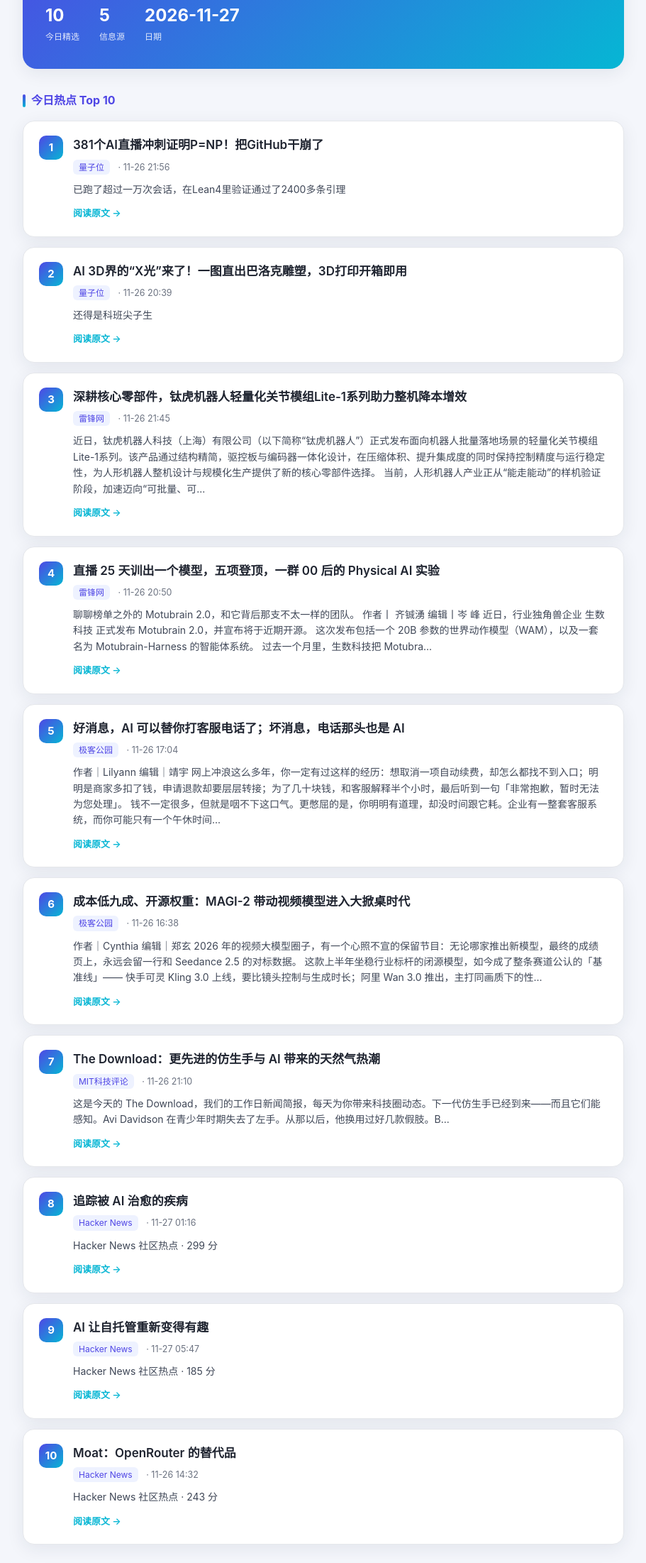
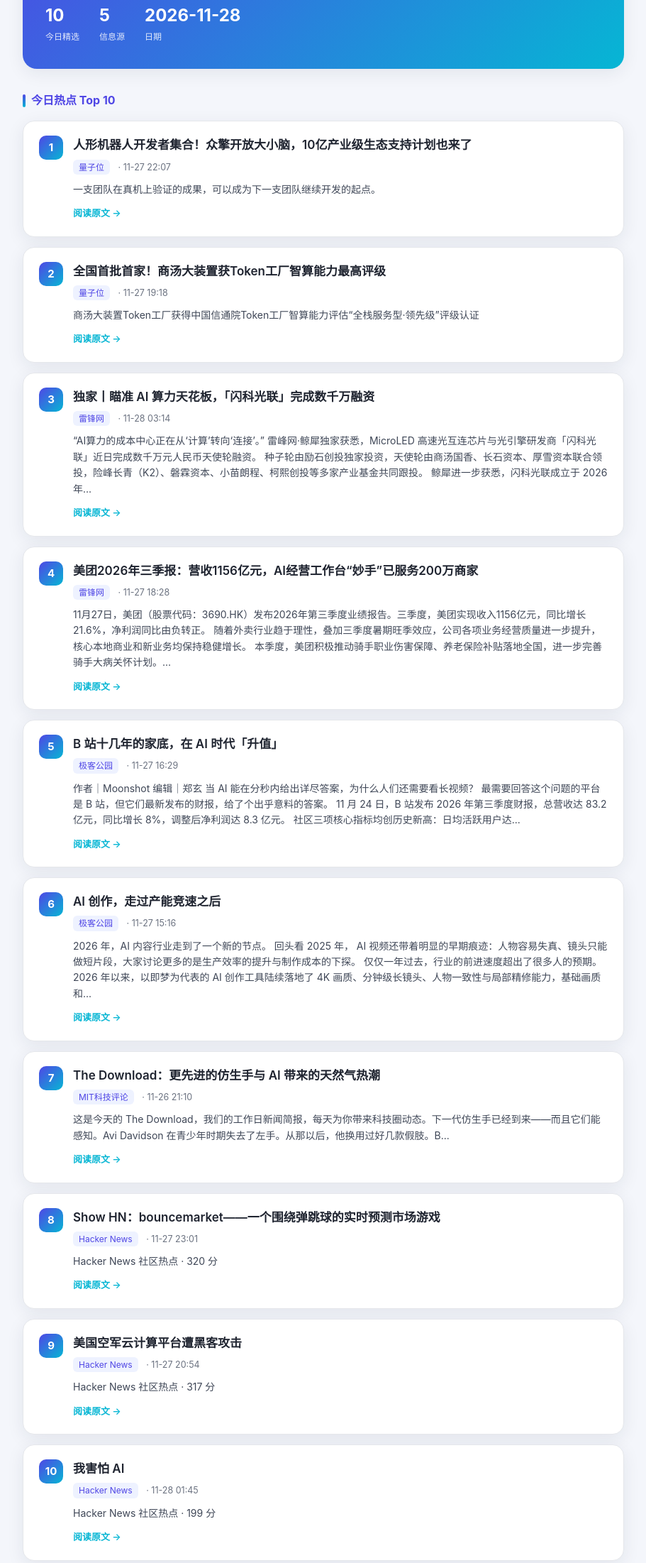
Before and after one commit to yangxe050102/hermes-ai-news, a plain HTML site: page docs/index.html in a window 1280 px wide. Shown: the part 196-2398 px from the top of the page at 71% size, without its empty margins (184-1095 px from the left). Drawn offline with Linux system fonts and the light colour scheme.

Commit message:
Daily AI news briefing 2026-11-28

```diff
--- a/docs/index.html
+++ b/docs/index.html
@@ -4,7 +4,7 @@
 <meta charset="utf-8">
 <meta name="viewport" content="width=device-width, initial-scale=1">
 <meta name="color-scheme" content="light">
-<title>AI 热点日报 · 2026-11-27</title>
+<title>AI 热点日报 · 2026-11-28</title>
 <style>
 :root {
   --bg: #f4f6fb;
@@ -103,12 +103,12 @@ body {
   <div class="wrap">
     <header class="hero">
       <span class="tag">HERMES DAILY</span>
-      <h1>AI 热点日报 · 2026-11-27</h1>
+      <h1>AI 热点日报 · 2026-11-28</h1>
       <div class="sub">AI 领域热点聚合 · 全部内容已翻译为简体中文</div>
       <div class="stats">
         <div><div class="num">10</div><div class="lbl">今日精选</div></div>
         <div><div class="num">5</div><div class="lbl">信息源</div></div>
-        <div><div class="num">2026-11-27</div><div class="lbl">日期</div></div>
+        <div><div class="num">2026-11-28</div><div class="lbl">日期</div></div>
       </div>
     </header>
 
@@ -117,10 +117,10 @@ body {
         <div class="card-top">
           <div class="rank">1</div>
           <div>
-            <a class="title" href="https://www.qbitai.com/2026/11/513021.html" target="_blank" rel="noopener">381个AI直播冲刺证明P=NP！把GitHub干崩了</a>
-            <div class="meta"><span class="badge">量子位</span> · 11-26 21:56</div>
-            <div class="summary">已跑了超过一万次会话，在Lean4里验证通过了2400多条引理</div>
-            <a class="read" href="https://www.qbitai.com/2026/11/513021.html" target="_blank" rel="noopener">阅读原文 →</a>
+            <a class="title" href="https://www.qbitai.com/2026/11/513352.html" target="_blank" rel="noopener">人形机器人开发者集合！众擎开放大小脑，10亿产业级生态支持计划也来了</a>
+            <div class="meta"><span class="badge">量子位</span> · 11-27 22:07</div>
+            <div class="summary">一支团队在真机上验证的成果，可以成为下一支团队继续开发的起点。</div>
+            <a class="read" href="https://www.qbitai.com/2026/11/513352.html" target="_blank" rel="noopener">阅读原文 →</a>
           </div>
         </div>
       </article>
@@ -128,10 +128,10 @@ body {
         <div class="card-top">
           <div class="rank">2</div>
           <div>
-            <a class="title" href="https://www.qbitai.com/2026/11/512981.html" target="_blank" rel="noopener">AI 3D界的“X光”来了！一图直出巴洛克雕塑，3D打印开箱即用</a>
-            <div class="meta"><span class="badge">量子位</span> · 11-26 20:39</div>
-            <div class="summary">还得是科班尖子生</div>
-            <a class="read" href="https://www.qbitai.com/2026/11/512981.html" target="_blank" rel="noopener">阅读原文 →</a>
+            <a class="title" href="https://www.qbitai.com/2026/11/513346.html" target="_blank" rel="noopener">全国首批首家！商汤大装置获Token工厂智算能力最高评级</a>
+            <div class="meta"><span class="badge">量子位</span> · 11-27 19:18</div>
+            <div class="summary">商汤大装置Token工厂获得中国信通院Token工厂智算能力评估“全栈服务型·领先级”评级认证</div>
+            <a class="read" href="https://www.qbitai.com/2026/11/513346.html" target="_blank" rel="noopener">阅读原文 →</a>
           </div>
         </div>
       </article>
@@ -139,10 +139,10 @@ body {
         <div class="card-top">
           <div class="rank">3</div>
           <div>
-            <a class="title" href="https://www.leiphone.com/category/industrynews/hYv4Caentt6byJhj.html" target="_blank" rel="noopener">深耕核心零部件，钛虎机器人轻量化关节模组Lite-1系列助力整机降本增效</a>
-            <div class="meta"><span class="badge">雷锋网</span> · 11-26 21:45</div>
-            <div class="summary">近日，钛虎机器人科技（上海）有限公司（以下简称“钛虎机器人”）正式发布面向机器人批量落地场景的轻量化关节模组Lite-1系列。该产品通过结构精简，驱控板与编码器一体化设计，在压缩体积、提升集成度的同时保持控制精度与运行稳定性，为人形机器人整机设计与规模化生产提供了新的核心零部件选择。 当前，人形机器人产业正从“能走能动”的样机验证阶段，加速迈向“可批量、可...</div>
-            <a class="read" href="https://www.leiphone.com/category/industrynews/hYv4Caentt6byJhj.html" target="_blank" rel="noopener">阅读原文 →</a>
+            <a class="title" href="https://www.leiphone.com/category/ai/ilqJyKclWkhaWIps.html" target="_blank" rel="noopener">独家丨瞄准 AI 算力天花板，「闪科光联」完成数千万融资</a>
+            <div class="meta"><span class="badge">雷锋网</span> · 11-28 03:14</div>
+            <div class="summary">“AI算力的成本中心正在从‘计算’转向‘连接’。” 雷峰网·鲸犀独家获悉，MicroLED 高速光互连芯片与光引擎研发商「闪科光联」近日完成数千万元人民币天使轮融资。 种子轮由励石创投独家投资，天使轮由商汤国香、长石资本、厚雪资本联合领投，险峰长青（K2）、磐霖资本、小苗朗程、柯熙创投等多家产业基金共同跟投。 鲸犀进一步获悉，闪科光联成立于 2026 年...</div>
+            <a class="read" href="https://www.leiphone.com/category/ai/ilqJyKclWkhaWIps.html" target="_blank" rel="noopener">阅读原文 →</a>
           </div>
         </div>
       </article>
@@ -150,10 +150,10 @@ body {
         <div class="card-top">
           <div class="rank">4</div>
           <div>
-            <a class="title" href="https://www.leiphone.com/category/ai/0DEts3fxmZTZ7ojp.html" target="_blank" rel="noopener">直播 25 天训出一个模型，五项登顶，一群 00 后的 Physical AI 实验</a>
-            <div class="meta"><span class="badge">雷锋网</span> · 11-26 20:50</div>
-            <div class="summary">聊聊榜单之外的 Motubrain 2.0，和它背后那支不太一样的团队。 作者丨 齐铖湧 编辑丨岑 峰 近日，行业独角兽企业 生数科技 正式发布 Motubrain 2.0，并宣布将于近期开源。 这次发布包括一个 20B 参数的世界动作模型（WAM），以及一套名为 Motubrain-Harness 的智能体系统。 过去一个月里，生数科技把 Motubra...</div>
-            <a class="read" href="https://www.leiphone.com/category/ai/0DEts3fxmZTZ7ojp.html" target="_blank" rel="noopener">阅读原文 →</a>
+            <a class="title" href="https://www.leiphone.com/category/industrynews/iJ0tw7k1kHDs5zjT.html" target="_blank" rel="noopener">美团2026年三季报：营收1156亿元，AI经营工作台“妙手”已服务200万商家</a>
+            <div class="meta"><span class="badge">雷锋网</span> · 11-27 18:28</div>
+            <div class="summary">11月27日，美团（股票代码：3690.HK）发布2026年第三季度业绩报告。三季度，美团实现收入1156亿元，同比增长21.6%，净利润同比由负转正。 随着外卖行业趋于理性，叠加三季度暑期旺季效应，公司各项业务经营质量进一步提升，核心本地商业和新业务均保持稳健增长。 本季度，美团积极推动骑手职业伤害保障、养老保险补贴落地全国，进一步完善骑手大病关怀计划。...</div>
+            <a class="read" href="https://www.leiphone.com/category/industrynews/iJ0tw7k1kHDs5zjT.html" target="_blank" rel="noopener">阅读原文 →</a>
           </div>
         </div>
       </article>
@@ -161,10 +161,10 @@ body {
         <div class="card-top">
           <div class="rank">5</div>
           <div>
-            <a class="title" href="http://www.geekpark.net/news/374536" target="_blank" rel="noopener">好消息，AI 可以替你打客服电话了；坏消息，电话那头也是 AI</a>
-            <div class="meta"><span class="badge">极客公园</span> · 11-26 17:04</div>
-            <div class="summary">作者｜Lilyann 编辑｜靖宇 网上冲浪这么多年，你一定有过这样的经历：想取消一项自动续费，却怎么都找不到入口；明明是商家多扣了钱，申请退款却要层层转接；为了几十块钱，和客服解释半个小时，最后听到一句「非常抱歉，暂时无法为您处理」。 钱不一定很多，但就是咽不下这口气。更憋屈的是，你明明有道理，却没时间跟它耗。企业有一整套客服系统，而你可能只有一个午休时间...</div>
-            <a class="read" href="http://www.geekpark.net/news/374536" target="_blank" rel="noopener">阅读原文 →</a>
+            <a class="title" href="http://www.geekpark.net/news/374593" target="_blank" rel="noopener">B 站十几年的家底，在 AI 时代「升值」</a>
+            <div class="meta"><span class="badge">极客公园</span> · 11-27 16:29</div>
+            <div class="summary">作者｜Moonshot 编辑｜郑玄 当 AI 能在分秒内给出详尽答案，为什么人们还需要看长视频？ 最需要回答这个问题的平台是 B 站，但它们最新发布的财报，给了个出乎意料的答案。 11 月 24 日，B 站发布 2026 年第三季度财报，总营收达 83.2 亿元，同比增长 8%，调整后净利润达 8.3 亿元。 社区三项核心指标均创历史新高：日均活跃用户达...</div>
+            <a class="read" href="http://www.geekpark.net/news/374593" target="_blank" rel="noopener">阅读原文 →</a>
           </div>
         </div>
       </article>
@@ -172,10 +172,10 @@ body {
         <div class="card-top">
           <div class="rank">6</div>
           <div>
-            <a class="title" href="http://www.geekpark.net/news/374532" target="_blank" rel="noopener">成本低九成、开源权重：MAGI-2 带动视频模型进入大掀桌时代</a>
-            <div class="meta"><span class="badge">极客公园</span> · 11-26 16:38</div>
-            <div class="summary">作者｜Cynthia 编辑｜郑玄 2026 年的视频大模型圈子，有一个心照不宣的保留节目：无论哪家推出新模型，最终的成绩页上，永远会留一行和 Seedance 2.5 的对标数据。 这款上半年坐稳行业标杆的闭源模型，如今成了整条赛道公认的「基准线」—— 快手可灵 Kling 3.0 上线，要比镜头控制与生成时长；阿里 Wan 3.0 推出，主打同画质下的性...</div>
-            <a class="read" href="http://www.geekpark.net/news/374532" target="_blank" rel="noopener">阅读原文 →</a>
+            <a class="title" href="http://www.geekpark.net/news/374584" target="_blank" rel="noopener">AI 创作，走过产能竞速之后</a>
+            <div class="meta"><span class="badge">极客公园</span> · 11-27 15:16</div>
+            <div class="summary">2026 年，AI 内容行业走到了一个新的节点。 回头看 2025 年， AI 视频还带着明显的早期痕迹：人物容易失真、镜头只能做短片段，大家讨论更多的是生产效率的提升与制作成本的下探。 仅仅一年过去，行业的前进速度超出了很多人的预期。2026 年以来，以即梦为代表的 AI 创作工具陆续落地了 4K 画质、分钟级长镜头、人物一致性与局部精修能力，基础画质和...</div>
+            <a class="read" href="http://www.geekpark.net/news/374584" target="_blank" rel="noopener">阅读原文 →</a>
           </div>
         </div>
       </article>
@@ -194,10 +194,10 @@ body {
         <div class="card-top">
           <div class="rank">8</div>
           <div>
-            <a class="title" href="https://diseasescuredbyai.com/" target="_blank" rel="noopener">追踪被 AI 治愈的疾病</a>
-            <div class="meta"><span class="badge">Hacker News</span> · 11-27 01:16</div>
-            <div class="summary">Hacker News 社区热点 · 299 分</div>
-            <a class="read" href="https://diseasescuredbyai.com/" target="_blank" rel="noopener">阅读原文 →</a>
+            <a class="title" href="https://bouncemarket.minhanhday.com/" target="_blank" rel="noopener">Show HN：bouncemarket——一个围绕弹跳球的实时预测市场游戏</a>
+            <div class="meta"><span class="badge">Hacker News</span> · 11-27 23:01</div>
+            <div class="summary">Hacker News 社区热点 · 320 分</div>
+            <a class="read" href="https://bouncemarket.minhanhday.com/" target="_blank" rel="noopener">阅读原文 →</a>
           </div>
         </div>
       </article>
@@ -205,10 +205,10 @@ body {
         <div class="card-top">
           <div class="rank">9</div>
           <div>
-            <a class="title" href="https://janlukas.blog/posts/ai-self-hosting" target="_blank" rel="noopener">AI 让自托管重新变得有趣</a>
-            <div class="meta"><span class="badge">Hacker News</span> · 11-27 05:47</div>
-            <div class="summary">Hacker News 社区热点 · 185 分</div>
-            <a class="read" href="https://janlukas.blog/posts/ai-self-hosting" target="_blank" rel="noopener">阅读原文 →</a>
+            <a class="title" href="https://news.sky.com/story/us-air-forces-cloud-computing-platform-hacked-13617163" target="_blank" rel="noopener">美国空军云计算平台遭黑客攻击</a>
+            <div class="meta"><span class="badge">Hacker News</span> · 11-27 20:54</div>
+            <div class="summary">Hacker News 社区热点 · 317 分</div>
+            <a class="read" href="https://news.sky.com/story/us-air-forces-cloud-computing-platform-hacked-13617163" target="_blank" rel="noopener">阅读原文 →</a>
           </div>
         </div>
       </article>
@@ -216,10 +216,10 @@ body {
         <div class="card-top">
           <div class="rank">10</div>
           <div>
-            <a class="title" href="https://commandcode.ai/moat" target="_blank" rel="noopener">Moat：OpenRouter 的替代品</a>
-            <div class="meta"><span class="badge">Hacker News</span> · 11-26 14:32</div>
-            <div class="summary">Hacker News 社区热点 · 243 分</div>
-            <a class="read" href="https://commandcode.ai/moat" target="_blank" rel="noopener">阅读原文 →</a>
+            <a class="title" href="https://thesoapbox.email/archive/3" target="_blank" rel="noopener">我害怕 AI</a>
+            <div class="meta"><span class="badge">Hacker News</span> · 11-28 01:45</div>
+            <div class="summary">Hacker News 社区热点 · 199 分</div>
+            <a class="read" href="https://thesoapbox.email/archive/3" target="_blank" rel="noopener">阅读原文 →</a>
           </div>
         </div>
       </article>
```
